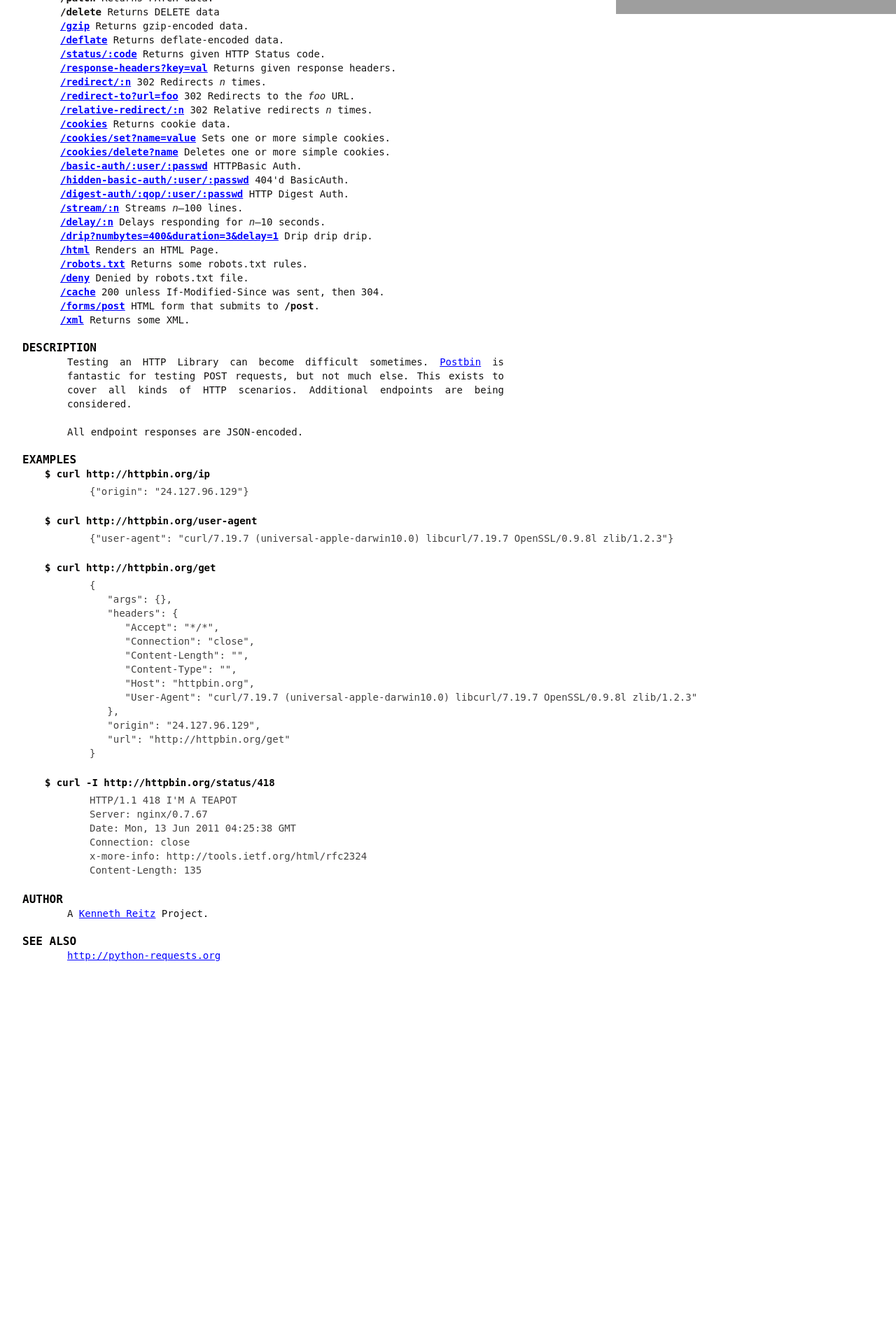
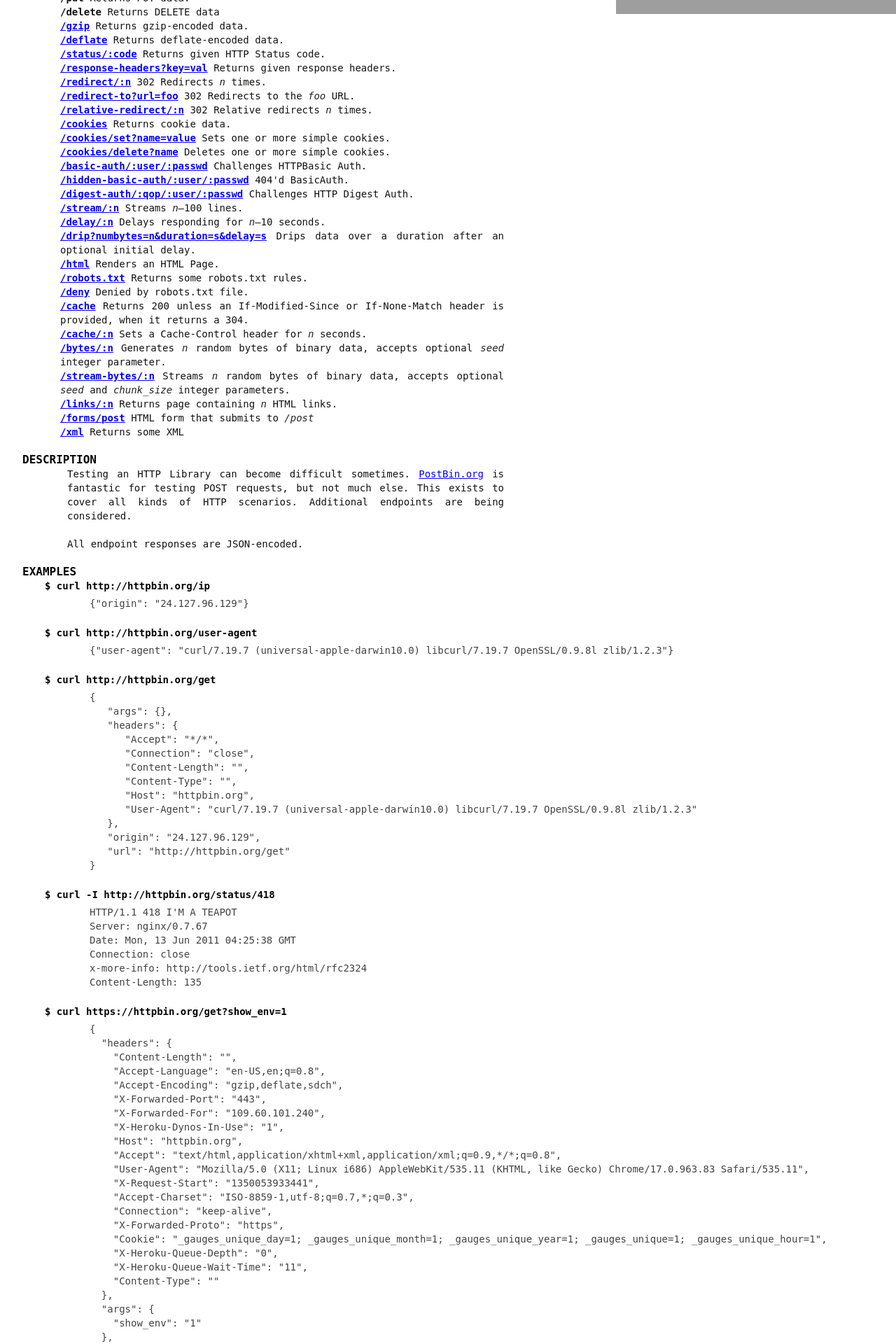
Before and after one commit to 1252188872/NDDS, a Flask app: page / in a window 1280 px wide. Shown: the part 280-2200 px from the top of the page at 70% size. Before the commit the page ends 1653 px from the top, so only its background shows below. Run offline with Flask 2, Linux system fonts and the light colour scheme; parts of the project's set-up code (start-up, migrations or seed data) failed here and were passed over; some libraries are stand-ins or nearby versions; grey boxes are pictures that could not be loaded.

Commit message:
Regenerate index page from README

```diff
--- a/httpbin/templates/httpbin.1.html
+++ b/httpbin/templates/httpbin.1.html
@@ -1,8 +1,6 @@
 <div class='mp'>
 <h1>httpbin(1): HTTP Request &amp; Response Service</h1>
-<p>Freely hosted in <a href="http://httpbin.org">HTTP</a>,
-<a href="https://httpbin.org">HTTPS</a> &amp;
-<a href="http://eu.httpbin.org">EU</a> flavors by <a href="https://www.runscope.com">Runscope</a>.</p>
+<p>Freely hosted in <a href="http://httpbin.org">HTTP</a>, <a href="https://httpbin.org">HTTPS</a> &amp; <a href="http://eu.httpbin.org/">EU</a> flavors by <a href="https://www.runscope.com/">Runscope</a></p>
 
 <h2 id="ENDPOINTS">ENDPOINTS</h2>
 
@@ -13,8 +11,8 @@
 <li><a href="/headers" data-bare-link="true"><code>/headers</code></a> Returns header dict.</li>
 <li><a href="/get" data-bare-link="true"><code>/get</code></a> Returns GET data.</li>
 <li><code>/post</code> Returns POST data.</li>
+<li><code>/patch</code> Returns PATCH data.</li>
 <li><code>/put</code> Returns PUT data.</li>
-<li><code>/patch</code> Returns PATCH data.</li>
 <li><code>/delete</code> Returns DELETE data</li>
 <li><a href="/gzip" data-bare-link="true"><code>/gzip</code></a> Returns gzip-encoded data.</li>
 <li><a href="/deflate" data-bare-link="true"><code>/deflate</code></a> Returns deflate-encoded data.</li>
@@ -26,24 +24,28 @@
 <li><a href="/cookies" data-bare-link="true"><code>/cookies</code></a> Returns cookie data.</li>
 <li><a href="/cookies/set?k1=v1&amp;k2=v2"><code>/cookies/set?name=value</code></a> Sets one or more simple cookies.</li>
 <li><a href="/cookies/delete?k1&amp;k2"><code>/cookies/delete?name</code></a> Deletes one or more simple cookies.</li>
-<li><a href="/basic-auth/user/passwd"><code>/basic-auth/:user/:passwd</code></a> HTTPBasic Auth.</li>
+<li><a href="/basic-auth/user/passwd"><code>/basic-auth/:user/:passwd</code></a> Challenges HTTPBasic Auth.</li>
 <li><a href="/hidden-basic-auth/user/passwd"><code>/hidden-basic-auth/:user/:passwd</code></a> 404'd BasicAuth.</li>
-<li><a href="/digest-auth/auth/user/passwd"><code>/digest-auth/:qop/:user/:passwd</code></a> HTTP Digest Auth.</li>
+<li><a href="/digest-auth/auth/user/passwd"><code>/digest-auth/:qop/:user/:passwd</code></a> Challenges HTTP Digest Auth.</li>
 <li><a href="/stream/20"><code>/stream/:n</code></a> Streams <em>n</em>–100 lines.</li>
 <li><a href="/delay/3"><code>/delay/:n</code></a> Delays responding for <em>n</em>–10 seconds.</li>
-<li><a href="/drip?numbytes=400&duration=3&delay=1"><code>/drip?numbytes=400&duration=3&delay=1</code></a> Drip drip drip.</li>
+<li><a href="/drip?numbytes=5&amp;duration=5"><code>/drip?numbytes=n&amp;duration=s&amp;delay=s</code></a> Drips data over a duration after an optional initial delay.</li>
 <li><a href="/html" data-bare-link="true"><code>/html</code></a> Renders an HTML Page.</li>
 <li><a href="/robots.txt" data-bare-link="true"><code>/robots.txt</code></a> Returns some robots.txt rules.</li>
 <li><a href="/deny" data-bare-link="true"><code>/deny</code></a> Denied by robots.txt file.</li>
-<li><a href="/cache" data-bare-link="true"><code>/cache</code></a> 200 unless If-Modified-Since was sent, then 304.</li>
-<li><a href="/forms/post" data-bare-link="true"><code>/forms/post</code></a> HTML form that submits to <code>/post</code>.</li>
-<li><a href="/xml" data-bare-link="true"><code>/xml</code></a> Returns some XML.</li>
+<li><a href="/cache" data-bare-link="true"><code>/cache</code></a> Returns 200 unless an If-Modified-Since or If-None-Match header is provided, when it returns a 304.</li>
+<li><a href="/cache/60"><code>/cache/:n</code></a> Sets a Cache-Control header for <em>n</em> seconds.</li>
+<li><a href="/bytes/1024"><code>/bytes/:n</code></a> Generates <em>n</em> random bytes of binary data, accepts optional <em>seed</em> integer parameter.</li>
+<li><a href="/stream-bytes/1024"><code>/stream-bytes/:n</code></a> Streams <em>n</em> random bytes of binary data, accepts optional <em>seed</em> and <em>chunk_size</em> integer parameters.</li>
+<li><a href="/links/10"><code>/links/:n</code></a> Returns page containing <em>n</em> HTML links.</li>
+<li><a href="/forms/post" data-bare-link="true"><code>/forms/post</code></a> HTML form that submits to <em>/post</em></li>
+<li><a href="/xml" data-bare-link="true"><code>/xml</code></a> Returns some XML</li>
 </ul>
 
 
 <h2 id="DESCRIPTION">DESCRIPTION</h2>
 
-<p>Testing an HTTP Library can become difficult sometimes. <a href="http://postbin.org">Postbin</a> is fantastic
+<p>Testing an HTTP Library can become difficult sometimes. <a href="http://postbin.org">PostBin.org</a> is fantastic
 for testing POST requests, but not much else. This exists to cover all kinds of HTTP
 scenarios. Additional endpoints are being considered.</p>
 
@@ -88,9 +90,56 @@ x-more-info: http://tools.ietf.org/html/rfc2324
 Content-Length: 135
 </code></pre>
 
+<h3 id="-curl-https-httpbin-org-get-show_env-1">$ curl https://httpbin.org/get?show_env=1</h3>
+
+<pre><code>{
+  "headers": {
+    "Content-Length": "",
+    "Accept-Language": "en-US,en;q=0.8",
+    "Accept-Encoding": "gzip,deflate,sdch",
+    "X-Forwarded-Port": "443",
+    "X-Forwarded-For": "109.60.101.240",
+    "X-Heroku-Dynos-In-Use": "1",
+    "Host": "httpbin.org",
+    "Accept": "text/html,application/xhtml+xml,application/xml;q=0.9,*/*;q=0.8",
+    "User-Agent": "Mozilla/5.0 (X11; Linux i686) AppleWebKit/535.11 (KHTML, like Gecko) Chrome/17.0.963.83 Safari/535.11",
+    "X-Request-Start": "1350053933441",
+    "Accept-Charset": "ISO-8859-1,utf-8;q=0.7,*;q=0.3",
+    "Connection": "keep-alive",
+    "X-Forwarded-Proto": "https",
+    "Cookie": "_gauges_unique_day=1; _gauges_unique_month=1; _gauges_unique_year=1; _gauges_unique=1; _gauges_unique_hour=1",
+    "X-Heroku-Queue-Depth": "0",
+    "X-Heroku-Queue-Wait-Time": "11",
+    "Content-Type": ""
+  },
+  "args": {
+    "show_env": "1"
+  },
+  "origin": "109.60.101.240",
+  "url": "http://httpbin.org/get?show_env=1"
+}
+</code></pre>
+
+<h2 id="Installing-and-running-from-PyPI">Installing and running from PyPI</h2>
+
+<p>You can install httpbin as a library from PyPI and run it as a WSGI app.  For example, using Gunicorn:</p>
+
+<pre><code class="bash">$ pip install httpbin
+$ gunicorn httpbin:app
+</code></pre>
+
+<h2 id="Changelog">Changelog</h2>
+
+<ul>
+<li>0.1.2: Fix a couple Python3 bugs with the random byte endpoints, fix a bug when uploading files without a Content-Type header set.</li>
+<li>0.1.1: Added templates as data in setup.py</li>
+<li>0.1.0: Added python3 support and (re)publish on PyPI</li>
+</ul>
+
+
 <h2 id="AUTHOR">AUTHOR</h2>
 
-<p>A <a href="http://kennethreitz.com/pages/open-projects.html">Kenneth Reitz</a>
+<p>A <a href="http://kennethreitz.com/">Kenneth Reitz</a>
 Project.</p>
 
 <h2 id="SEE-ALSO">SEE ALSO</h2>
```
